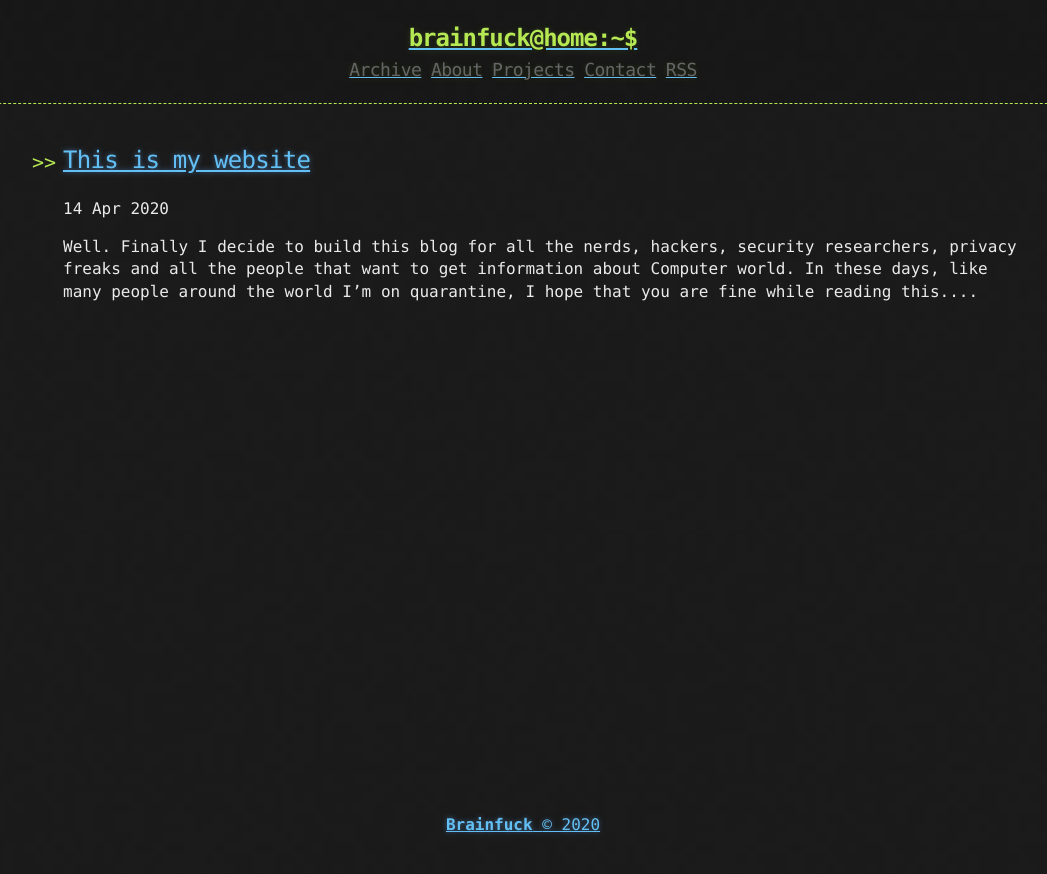
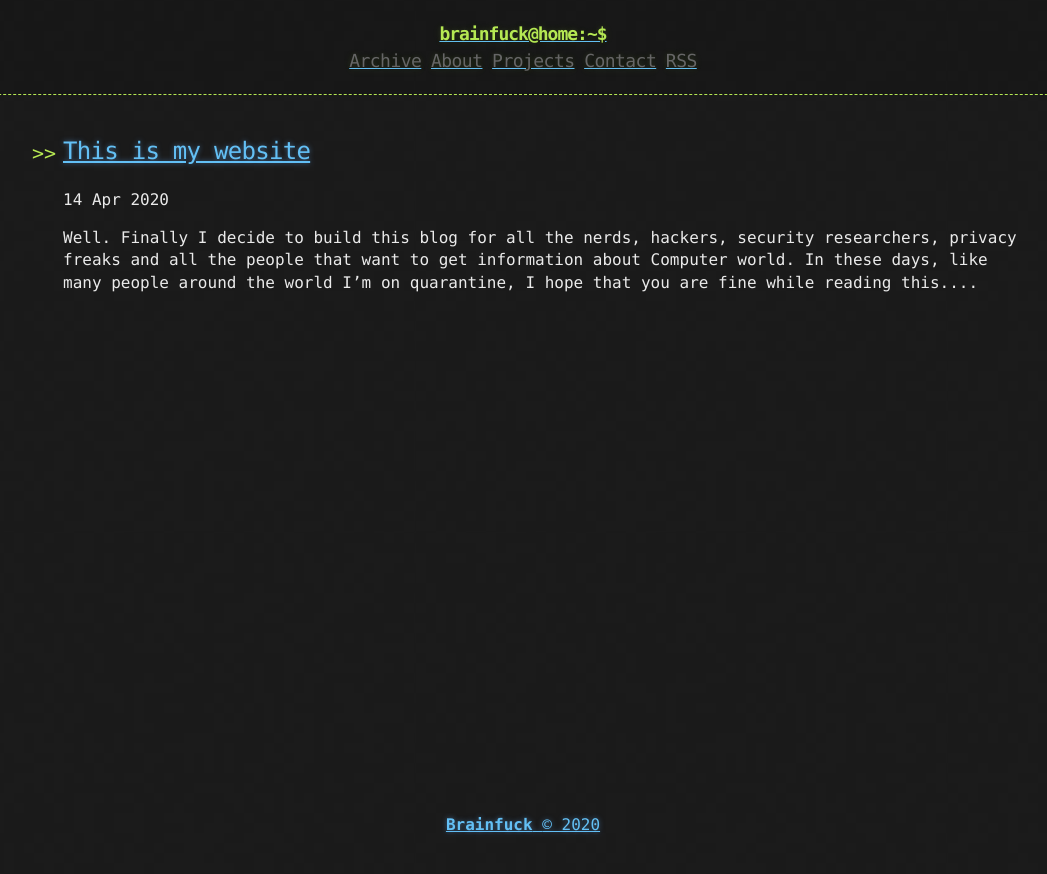
Before and after one commit to brainfucksec/brainfucksec.github.io, a Jekyll site: the page built from index.html, in a window 1280 px wide. Shown: the top 874 px of the page, without its empty margins (117-1164 px from the left). Built offline with Jekyll 4.4.1, drawn with Linux system fonts in a browser that asks for light colours; the list of posts is cut into pages by our own code.

Commit message:
Change header

```diff
--- a/_includes/header.html
+++ b/_includes/header.html
@@ -2,7 +2,7 @@
   <div>
     <a href="{{ "/" | prepend: site.baseurl | replace: '//', '/' }}">
     {% assign owner_first_name = site.owner | split: " " %}
-    <h1>{{ owner_first_name[0] | downcase }}@home:~$</h1>
+    <h3>{{ owner_first_name[0] | downcase }}@home:~$</h3>
     </a>
     <div class="header-links">
       {% include links.html %}
--- a/_sass/base.scss
+++ b/_sass/base.scss
@@ -83,6 +83,21 @@
   font-size: 18px;
   font-weight: 300;
   color: #666;
+}
+
+header h3 {
+  font-size: 18px;
+  line-height: 1.5;
+  margin: 0;
+  text-align: center;
+  font-weight: bold;
+  font-family: Monaco, "Bitstream Vera Sans Mono", "Lucida Console", Terminal, monospace;
+  color: $conifer;//$header;
+  text-shadow: 0 1px 1px rgba(0, 0, 0, 0.1),
+               0 0 5px rgba(181, 232, 83, 0.1),
+               0 0 10px rgba(181, 232, 83, 0.1);
+  letter-spacing: -1px;
+  -webkit-font-smoothing: antialiased;
 }
 
 /* Main Content
```
